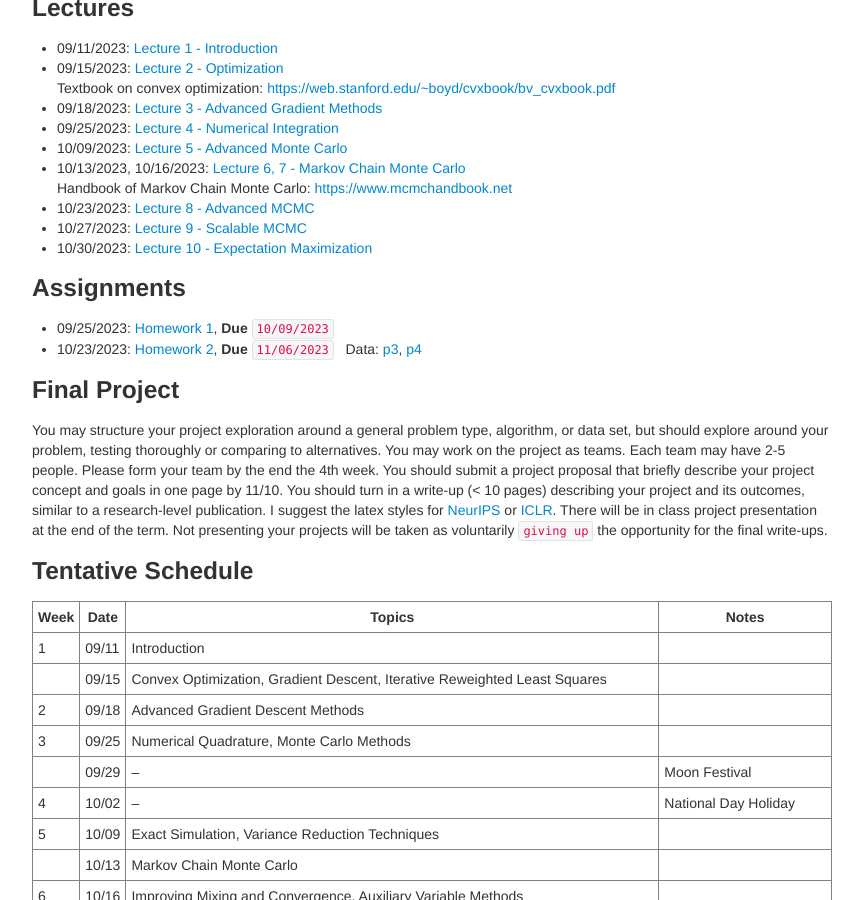
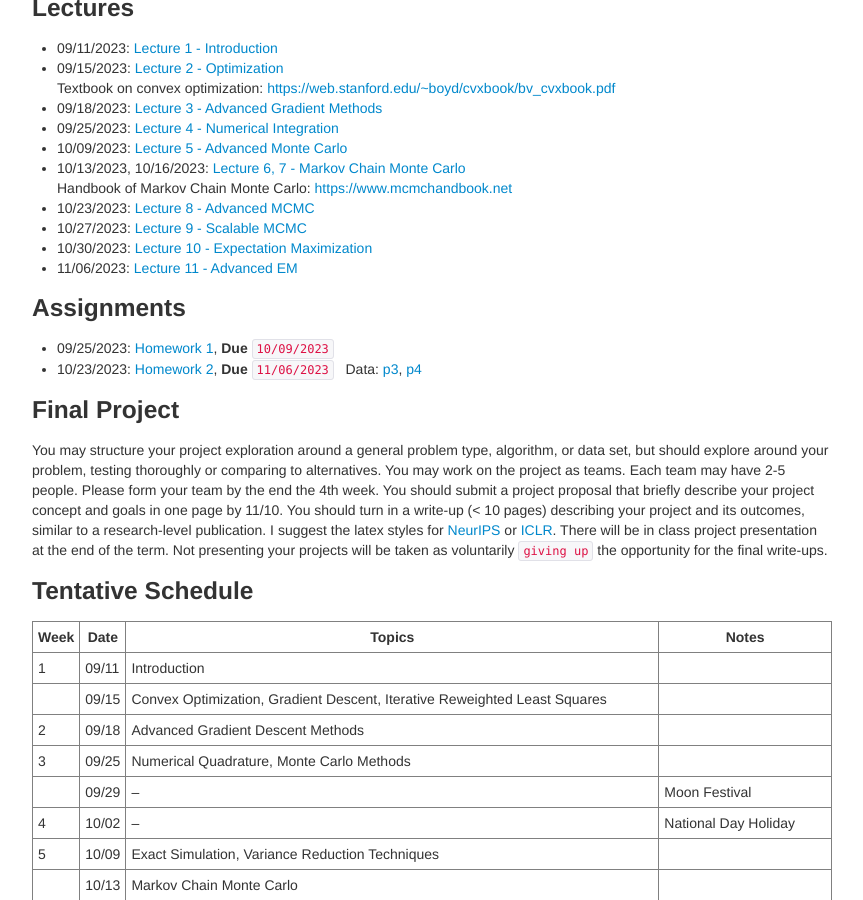
Before and after one commit to zcrabbit/zcrabbit.github.io, a Jekyll site: the page built from courses/smcm-f23.md, in a window 1280 px wide and 900 px high, scrolled down 1105 px. Shown: the whole window, without its empty margins (208-1071 px from the left). Built offline with Jekyll 4.4.1, drawn with Linux system fonts in a browser that asks for light colours.

Commit message:
lecture 11 out

```diff
--- a/courses/smcm-f23.md
+++ b/courses/smcm-f23.md
@@ -48,6 +48,7 @@ We will use python during the course. A good Python tutorial is available at <ht
 - 10/23/2023: [Lecture 8 - Advanced MCMC]({{sites.baseurl}}/static/slides/smcm_fall23/lec08.pdf)
 - 10/27/2023: [Lecture 9 - Scalable MCMC]({{sites.baseurl}}/static/slides/smcm_fall23/lec09.pdf)
 - 10/30/2023: [Lecture 10 - Expectation Maximization]({{sites.baseurl}}/static/slides/smcm_fall23/lec10.pdf)
+- 11/06/2023: [Lecture 11 - Advanced EM]({{sites.baseurl}}/static/slides/smcm_fall23/lec11.pdf)
 
 ### Assignments
 - 09/25/2023: [Homework 1]({{sites.baseurl}}/static/slides/smcm_fall23/hw01.pdf), **Due** `10/09/2023`
```
Also changed, not shown: 1 other file.
